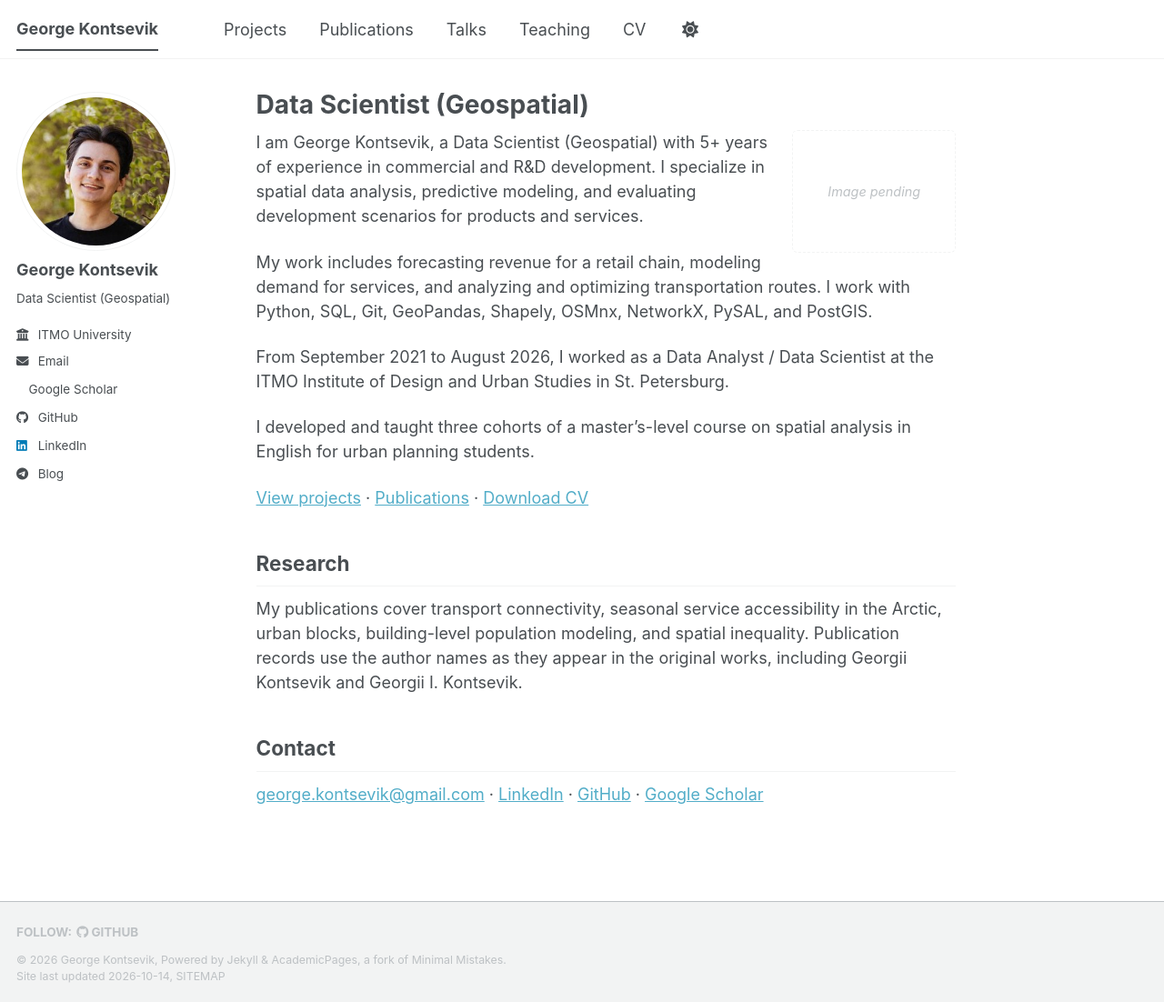
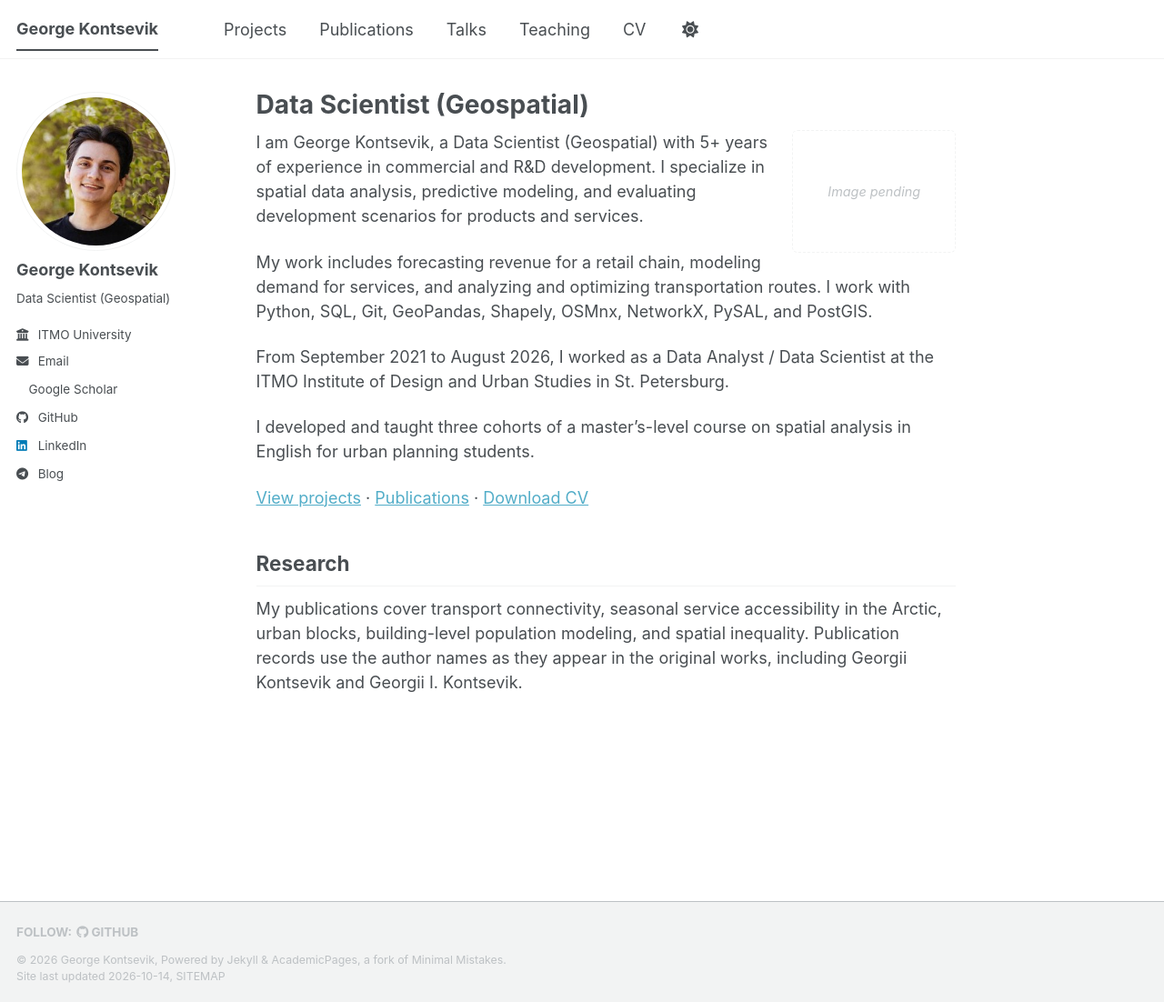
Before and after one commit to GeorgeKontsevik/GeorgeKontsevik.github.io, a Jekyll site: the page built from _pages/about.md, in a window 1280 px wide and 1102 px high. Shown: the whole window at 91% size. Built offline with Jekyll 4.4.1, drawn with Linux system fonts in a browser that asks for light colours; a style sheet for code colours, icons or effects is not loaded.

Commit message:
Remove contact section from homepage

```diff
--- a/_pages/about.md
+++ b/_pages/about.md
@@ -21,7 +21,3 @@ I developed and taught three cohorts of a master's-level course on spatial analy
 ## Research
 
 My publications cover transport connectivity, seasonal service accessibility in the Arctic, urban blocks, building-level population modeling, and spatial inequality. Publication records use the author names as they appear in the original works, including Georgii Kontsevik and Georgii I. Kontsevik.
-
-## Contact
-
-[george.kontsevik@gmail.com](mailto:george.kontsevik@gmail.com) · [LinkedIn](https://www.linkedin.com/in/george-kontsevik/) · [GitHub](https://github.com/GeorgeKontsevik) · [Google Scholar](https://scholar.google.com/citations?user=S--bTg8AAAAJ&hl=en)
```
